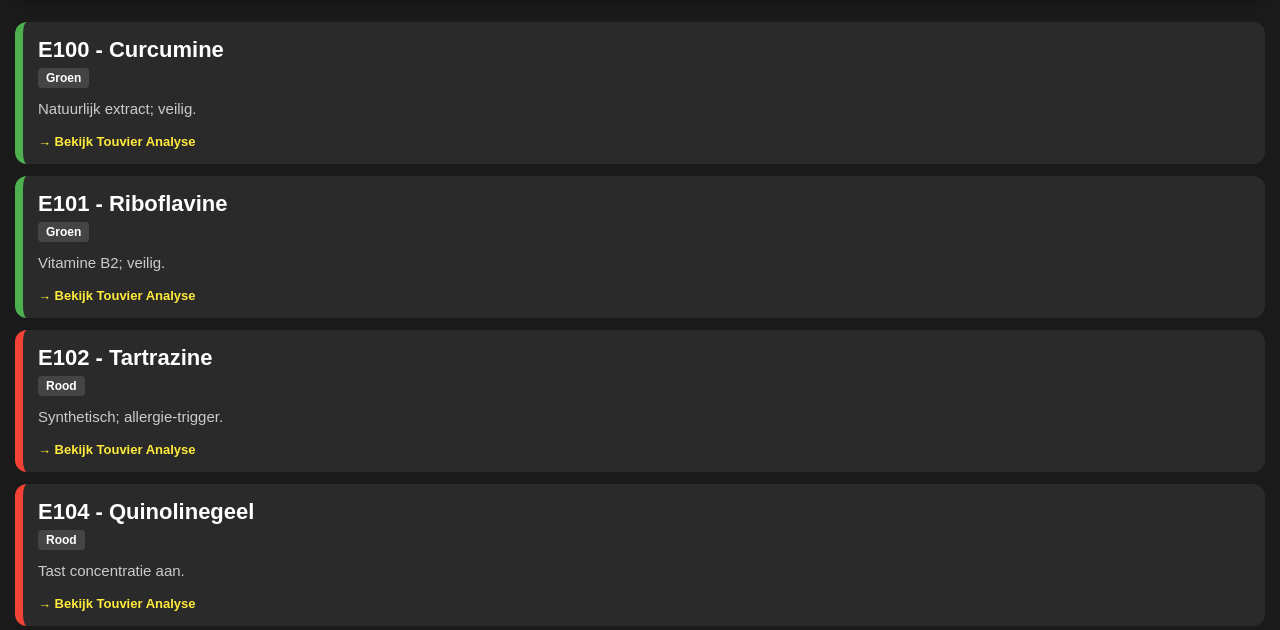
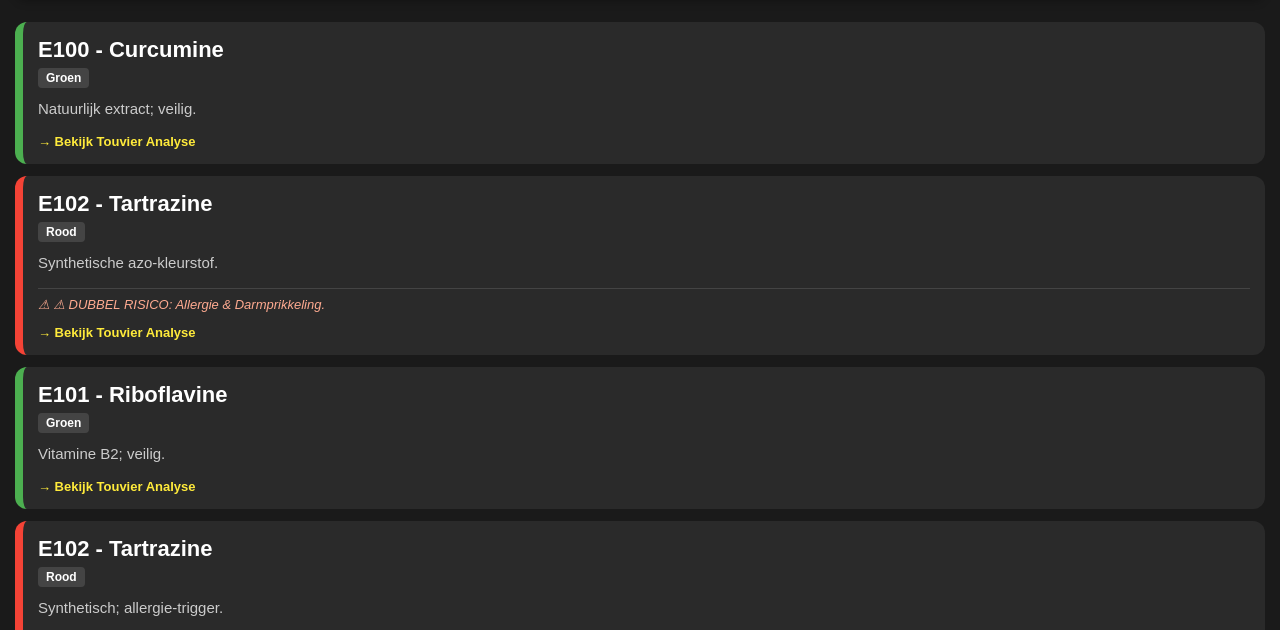
Before and after one commit to RoyWatermans/startpagina-broncode, a plain HTML site: page Startpage/enummers/e-nummers.html in a window 1280 px wide. Shown: the part 157-787 px from the top of the page. Drawn offline with Linux system fonts and the light colour scheme.

Commit message:
Add files via upload

```diff
--- a/Startpage/enummers/data.js
+++ b/Startpage/enummers/data.js
@@ -4,6 +4,14 @@
         desc: "Natuurlijk extract; veilig.",
         longDesc: "Geconcentreerde geelwortel. Geen risico voor darm of vaten."
     },
+
+	{
+        n: "102", name: "Tartrazine", risk: "Rood",
+        desc: "Synthetische azo-kleurstof.",
+        warn: "⚠ DUBBEL RISICO: Allergie & Darmprikkeling.",
+        longDesc: "Deze kleurstof staat bekend om het uitlokken van overgevoeligheidsreacties. Voor iemand met een gevoelige darmwand (na poliepen) is dit een onnodige chemische prikkel die ontstekingsreacties kan bevorderen."
+    },
+
     {
         n: "101", name: "Riboflavine", risk: "Groen",
         desc: "Vitamine B2; veilig.",
@@ -31,8 +39,9 @@
     },
     {
         n: "122", name: "Karmoizijn", risk: "DonkerRood",
-        desc: "Touvier: Potentieel kankerverwekkend.",
-        longDesc: "Synthetische rode kleurstof verboden in diverse landen."
+        desc: "Synthetische rode kleurstof.",
+        warn: "⚠ DUBBEL RISICO: Potentieel kankerverwekkend.",
+        longDesc: "Touvier classificeert dit als een zeer omstreden stof. Het kan celprocessen verstoren, wat kritiek is bij een geschiedenis van poliepvorming (celmutaties)."
     },
     {
         n: "124", name: "Ponceau 4R", risk: "DonkerRood",
@@ -67,8 +76,9 @@
     },
     {
         n: "171", name: "Titaandioxide", risk: "DonkerRood",
-        desc: "VERBODEN: Beschadigt DNA.",
-        longDesc: "Nanodeeltjes kunnen DNA-schade veroorzaken."
+        desc: "Witte kleurstof (nanodeeltjes).",
+        warn: "⚠ DUBBEL RISICO: DNA-schade & Darmwandpenetratie.",
+        longDesc: "Verboden in de EU omdat nanodeeltjes de darmbarrière passeren en DNA-schade kunnen veroorzaken. Dit is een directe bedreiging voor het herstel van de darmwand."
     },
     {
         n: "172", name: "IJzeroxiden", risk: "Geel",
@@ -111,29 +121,35 @@
         warn: "DARM: Mijden bij poliepen!",
         longDesc: "Antibioticum dat de darmflora kan verstoren. Snijd de korst ruim weg."
     },
+	{
+        n: "242", name: "Dimethyldicarbonaat", risk: "Oranje",
+        desc: "Conserveermiddel (koudsterilisatiemiddel) in dranken.",
+        warn: "UPF: Marker voor zwaar bewerkte dranken.",
+        longDesc: "Dit middel wordt toegevoegd tijdens het bottelen om gisten en bacteriën te doden zonder dat de drank verhit hoeft te worden. Hoewel de stof zelf snel afbreekt in minieme hoeveelheden methanol en CO2, classificeert de benchmark van Touvier dit als een puur industrieel procesmiddel. Het is een marker voor Ultra-Processed Food (UPF) en hoort niet thuis in een dieet dat streeft naar onbewerkte, 'schone' producten."
+    },
     {
         n: "249", name: "Kaliumnitriet", risk: "DonkerRood",
         desc: "Conserveermiddel vleeswaren.",
-        warn: "DARM: Link met poliepen/kanker.",
-        longDesc: "NutriNet-Santé studie: Nitrieten verhogen risico op darmkanker aanzienlijk."
+        warn: "⚠ DUBBEL RISICO: Darmkanker & Vaatbelasting!",
+        longDesc: "Het gevaarlijkste nummer voor jouw profiel. Het bevordert de vorming van nitrosaminen (kankerverwekkend na poliepen) en verhoogt de oxidatieve stress in je vaten (risico na TIA)."
     },
     {
         n: "250", name: "Natriumnitriet", risk: "DonkerRood",
-        desc: "Zit in bewerkt vlees.",
-        warn: "DARM: Directe link met poliepen.",
-        longDesc: "Wordt omgezet in kankerverwekkende nitrosaminen in de maag."
+        desc: "Bewerkt vlees (ham, spek, etc.).",
+        warn: "⚠ DUBBEL RISICO: Directe link met poliepen & TIA risico!",
+        longDesc: "Gelijk aan E249. Het blokkeert de gezonde werking van de darmcellen en zorgt voor ontstekingswaarden in het bloed die vaatwand-erosie versnellen."
     },
     {
         n: "251", name: "Natriumnitraat", risk: "DonkerRood",
-        desc: "In kaas en vlees.",
-        warn: "DARM: Wordt in lichaam omgezet in nitriet.",
-        longDesc: "Wordt in de darm omgezet in schadelijk nitriet."
+        desc: "Conserveermiddel in kaas en vlees.",
+        warn: "⚠ DUBBEL RISICO: Wordt in darm nitriet.",
+        longDesc: "Hoewel nitraat op zichzelf minder schadelijk lijkt, zet je lichaam dit om in nitriet. Dit proces is funest voor een darmwand die rust nodig heeft na poliepvorming."
     },
     {
         n: "252", name: "Kaliumnitraat", risk: "DonkerRood",
-        desc: "Salpeter in kaas/vlees.",
-        warn: "DARM: Link met nitrosaminen.",
-        longDesc: "Beschadigt de darmwand en bevordert celmutaties (poliepen/kanker)."
+        desc: "Salpeter in traditionele producten.",
+        warn: "⚠ DUBBEL RISICO: Chemische darmprikkel.",
+        longDesc: "Beschadigt direct de slijmlaag van de darm. De hiermee gepaard gaande ontstekingen zijn een bekende trigger voor zowel nieuwe poliepen als vaatproblemen."
     },
     {
         n: "260", name: "Azijnzuur", risk: "Groen",
@@ -197,21 +213,21 @@
     },
     {
         n: "338", name: "Fosforzuur", risk: "Rood",
-        desc: "Zuurteregelaar in cola.",
-        warn: "VATEN: Versnelt aderverkalking (TIA).",
-        longDesc: "Verhoogt kalkafzetting in vaten; risico bij FH."
+        desc: "Zuurteregelaar in cola en UPF.",
+        warn: "⚠ DUBBEL RISICO: Vaatstijfheid & Kalkafzetting.",
+        longDesc: "Hasenböhler waarschuwt: industriële fosfaten worden 100% opgenomen en 'verkalken' de vaten. Dit is levensgevaarlijk na een TIA en bij FH."
     },
     {
         n: "339", name: "Natriumfosfaat", risk: "Rood",
-        desc: "Beïnvloedt calciumbalans.",
-        warn: "VATEN: Gevaar bij FH!",
-        longDesc: "Synthetische fosfaten die aderverkalking kunnen bevorderen."
+        desc: "Stabilisator in zuivel en sauzen.",
+        warn: "⚠ DUBBEL RISICO: Aderverkalking & Nierbelasting.",
+        longDesc: "Verhoogt de fosfaatspiegel in het bloed direct, wat de binnenwand van de vaten (endotheel) beschadigt. Mijden voor vaatbehoud."
     },
     {
         n: "340", name: "Kaliumfosfaten", risk: "Rood",
-        desc: "Stabilisator.",
-        warn: "VATEN: Extra fosfaatbelasting (FH).",
-        longDesc: "Bevordert vaatstijfheid; mijden bij FH."
+        desc: "Hulpstof in poeders en dranken.",
+        warn: "⚠ DUBBEL RISICO: Versnelt vaatveroudering.",
+        longDesc: "Draagt bij aan de totale fosfaat-overload. In combinatie met de darm-ontsteking van UPF vormt dit een toxische cocktail voor je systeem."
     },
     {
         n: "350", name: "Natriummalaten", risk: "Groen",
@@ -238,14 +254,11 @@
         desc: "Natuurlijk bindmiddel uit roodalgen.",
         longDesc: "Het plantaardige alternatief voor gelatine. Het is rijk aan vezels en volkomen veilig voor de darmen en vaten."
     },
-
-
-
     {
         n: "407", name: "Carrageen", risk: "DonkerRood",
-        desc: "Veroorzaakt darmontsteking.",
-        warn: "DARM: Mijden bij poliepen!",
-        longDesc: "Tast de beschermende slijmlaag van de darm aan."
+        desc: "Verdikker in vla en light-producten.",
+        warn: "⚠ DUBBEL RISICO: 'Wasmiddel' voor de darmwand.",
+        longDesc: "Veroorzaakt zware darmontsteking in lab-tests. Voor iemand met een verleden van poliepen is dit de snelste weg naar nieuwe complicaties."
     },
     {
         n: "410", name: "Johannesbroodpitmeel", risk: "Groen",
@@ -257,26 +270,22 @@
         desc: "Kan gasvorming geven.",
         longDesc: "Vezel die darmklachten kan geven bij gevoeligheid."
     },
-
 	{
         n: "414", name: "Arabische gom", risk: "Groen",
         desc: "Natuurlijke gom van de acaciaboom.",
         longDesc: "Een veilige vezel die vaak in snoep en frisdrank zit. Het kan zelfs fungeren als een prebioticum voor goede darmbacteriën."
     },
-
     {
         n: "415", name: "Xanthaangom", risk: "Geel",
         desc: "Veilig; licht laxerend.",
         longDesc: "Gom geproduceerd door bacteriële fermentatie."
     },
-
 	{
         n: "420", name: "Sorbitol", risk: "Geel",
         desc: "Suikeralcohol (polyool) gebruikt als zoetstof en bevochtiger.",
         warn: "DARM: Kan laxerend werken en krampen geven.",
         longDesc: "Sorbitol wordt slecht opgenomen in de dunne darm en fermenteert in de dikke darm. Dit trekt water aan, wat bij gevoelige darmen kan leiden tot een opgeblazen gevoel, winderigheid en diarree. Touvier adviseert om bij een geschiedenis van darmklachten of poliepen de inname van polyolen te beperken om onnodige prikkeling van de darmwand te voorkomen."
     },
-
     {
         n: "422", name: "Glycerol", risk: "Geel",
         desc: "Suikeralcohol; veilig.",
@@ -290,8 +299,9 @@
     },
     {
         n: "433", name: "Polysorbaat 80", risk: "DonkerRood",
-        desc: "Tast darmbarrière aan.",
-        longDesc: "Lost de slijmlaag van de darmwand op en triggert ontstekingen."
+        desc: "Emulgator in ijs en sauzen.",
+        warn: "⚠ DUBBEL RISICO: Lekkende darm & Bloedonrust.",
+        longDesc: "Lost de beschermende slijmlaag van je darmen op. Hierdoor 'lekken' gifstoffen naar je bloed, wat je vaten direct onder ontstekingsdruk zet."
     },
     {
         n: "440", name: "Pectine", risk: "Groen",
@@ -339,18 +349,24 @@
         longDesc: "Synthetisch alternatief voor gluten; vaak in glutenvrij brood."
     },
     {
-        n: "466", name: "Cellulosegom", risk: "DonkerRood",
-        desc: "Link darmkanker (2024).",
-        warn: "DARM: Schadelijk voor slijmlaag.",
-        longDesc: "Verstoort het microbioom en lokt celmutaties in de darm uit."
+        n: "466", name: "Cellulosegom (CMC)", risk: "DonkerRood",
+        desc: "Veelgebruikte emulgator.",
+        warn: "⚠ DUBBEL RISICO: Touvier 2024: Kankerrisico!",
+        longDesc: "Sterkste link met darmkanker in recente studies. Het verstoort de darmbacteriën zo erg dat celmutaties (poliepen) worden uitgelokt."
+    },
+
+	{
+        n: "468", name: "Vernette natriumcarboxymethylcellulose", risk: "Rood",
+        desc: "Stabilisator en vulstof (gemodificeerde cellulose).",
+        warn: "⚠ DUBBEL RISICO: Darmwand-irritant & UPF-marker.",
+        longDesc: "Chemisch neefje van E466. Touvier (2024) waarschuwt dat gemodificeerde celluloses de beschermende slijmlaag van de darm kunnen verzwakken. Gezien de eerdere SSL en adenoom uitslagen is dit een nummer om strikt te mijden om de darmwand rust te geven."
     },
     {
         n: "471", name: "Mono- en diglyceriden", risk: "DonkerRood",
-        desc: "Emulgator in brood/vetten.",
-        warn: "ALGEMEEN: Verhoogd kankerrisico (Touvier).",
-        longDesc: "Statistisch verband aangetoond met borst- en prostaatkanker."
+        desc: "Emulgator in brood en margarine.",
+        warn: "⚠ DUBBEL RISICO: Algemeen kankerrisico.",
+        longDesc: "Nieuwe data (2024) tonen een statistisch verband met borst- en prostaatkanker. Het is de ultieme marker voor zwaar bewerkt voedsel."
     },
-
 	{
         n: "481", name: "Natriumstearoyllactylaat", risk: "Oranje",
         desc: "Emulgator in industrieel brood en gebak.",
@@ -362,22 +378,16 @@
         desc: "Synthetische emulgator.",
         longDesc: "Vaak gebruikt in gist en droge bakproducten. Kan bij grote hoeveelheden darmklachten veroorzaken door de afbraakproducten in de dikke darm."
     },
-
-
-
     {
         n: "500", name: "Natriumcarbonaten", risk: "Groen",
         desc: "Zout (soda) gebruikt als rijsmiddel.",
         longDesc: "Natriumcarbonaat is een natuurlijk mineraal dat al eeuwenlang veilig wordt gebruikt bij het bakken. Het is volkomen veilig voor zowel de vaten als de darmen. Touvier classificeert dit als een 'onschuldig' additief dat geen negatieve impact heeft op de gezondheid."
     },
-
-
 	{
         n: "503", name: "Ammoniumcarbonaten", risk: "Groen",
         desc: "Rijsmiddel gebruikt in koekjes en gebak.",
         longDesc: "Dit rijsmiddel (ook wel vlugzout genoemd) verdampt tijdens het bakproces vrijwel volledig in de vorm van gas. Er blijven geen schadelijke resten achter in het koekje. Het is een veilig alternatief voor chemische rijsmiddelen en vormt geen risico voor FH of de darmwand."
     },
-
     {
         n: "541", name: "Natriumaluminiumfosfaat", risk: "Rood",
         desc: "Rijsmiddel.",
@@ -426,11 +436,11 @@
         desc: "Natuurlijk glansmiddel (uitscheiding van lakinsecten).",
         longDesc: "Wordt gebruikt om een glanzend laagje te leggen op appels, citroenen en snoepgoed. Het is een natuurlijke hars die veilig is bevonden door Touvier."
     },
-
     {
         n: "950", name: "Acesulfaam-K", risk: "DonkerRood",
-        desc: "Touvier: Kankerverwekkend.",
-        longDesc: "Synthetische zoetstof gelinkt aan tumorgroei."
+        desc: "Synthetische zoetstof.",
+        warn: "⚠ DUBBEL RISICO: Carcinogeen risico.",
+        longDesc: "Touvier vond in de NutriNet-Santé studie een direct verhoogd kankerrisico bij hoge inname van deze stof."
     },
     {
         n: "951", name: "Aspartaam", risk: "DonkerRood",
@@ -456,9 +466,9 @@
     },
     {
         n: "955", name: "Sucralose", risk: "DonkerRood",
-        desc: "Schadelijk voor vaten.",
-        warn: "VATEN: Risico bij FH!",
-        longDesc: "Veroorzaakt schade aan de bloedvaten bij langdurig gebruik."
+        desc: "Zoetstof (Splenda).",
+        warn: "⚠ DUBBEL RISICO: Vaatschade & Darmflora-moord.",
+        longDesc: "Beschadigt de bloedvaten direct (gevaarlijk na TIA) en roeit de goede bacteriën in je darm uit die je juist beschermen tegen poliepen."
     },
     {
         n: "960", name: "Stevia", risk: "Geel",
@@ -473,11 +483,10 @@
     },
     {
         n: "968", name: "Erythritol", risk: "Oranje",
-        desc: "Recent gelinkt aan trombose.",
-        warn: "VATEN: Risico na TIA!",
-        longDesc: "Bevordert de vorming van bloedstolsels bij hoge bloedwaarden."
+        desc: "Natuurlijke zoetstof (vaak in light).",
+        warn: "⚠ DUBBEL RISICO: Trombose-gevaar!",
+        longDesc: "Recent onderzoek (2023) koppelt hoge waarden in het bloed aan een verhoogde kans op bloedstolsels. Zeer riskant na een TIA geschiedenis."
     },
-
 	{
         n: "1100", name: "Amylase", risk: "Groen",
         desc: "Natuurlijk enzym dat zetmeel afbreekt.",
@@ -488,15 +497,11 @@
         desc: "Enzym dat suiker splitst.",
         longDesc: "Vaak te vinden in de vulling van bonbons en chocolade om de binnenkant zacht te houden. Wordt door Touvier als veilig beschouwd; het is een natuurlijke hulpstof."
     },
-
-
-
     {
         n: "1200", name: "Polydextrose", risk: "Oranje",
         desc: "Marker voor ultra-bewerkt.",
         longDesc: "Industriële vulstof voor volume in vetvrije producten."
     },
-
 	{
         n: "1404", name: "Geoxideerd zetmeel", risk: "Geel",
         desc: "Chemisch behandeld zetmeel; verdikker.",
@@ -508,8 +513,6 @@
         warn: "VATEN: Extra fosfaatbelasting (FH/TIA risico).",
         longDesc: "Hasenböhler waarschuwt specifiek voor deze verbinding. Omdat het fosfaatgebonden is, draagt het bij aan de totale fosfaat-inname die aderverkalking versnelt en de vaten stijver maakt."
     },
-
-
     {
         n: "1422", name: "Gemodif. Zetmeel", risk: "Geel",
         desc: "Chemische vuller.",
@@ -521,7 +524,6 @@
         warn: "VATEN: Fosfaatbelasting (FH).",
         longDesc: "Draagt bij aan stijvere vaten door de fosforverbinding."
     },
-
 	{
         n: "1450", name: "Zetmeelnatriumoctenylsuccinaat", risk: "Oranje",
         desc: "Emulgator en stabilisator.",
--- a/Startpage/enummers/e-nummers.html
+++ b/Startpage/enummers/e-nummers.html
@@ -41,15 +41,18 @@
 
 <script src="data.js"></script>
 <script>
-    const resultsDiv = document.getElementById('results');
+ const resultsDiv = document.getElementById('results');
     const searchInput = document.getElementById('searchInput');
 
     function init() {
         if (typeof eNumbers !== 'undefined') {
+            resultsDiv.innerHTML = ''; // Maak leeg voor de zekerheid
             eNumbers.forEach(item => {
                 const card = document.createElement('div');
                 card.className = `card ${item.risk}`;
                 card.setAttribute('data-num', item.n);
+                card.setAttribute('data-name', item.name.toLowerCase()); // Voor de zoekmachine
+
                 card.innerHTML = `
                     <h2>E${item.n} - ${item.name}</h2>
                     <span class="tag">${item.risk}</span>
@@ -61,7 +64,6 @@
                 `;
                 resultsDiv.appendChild(card);
             });
-            // Toon alles bij start (of begin leeg)
             updateSearch();
         }
     }
@@ -69,9 +71,13 @@
     function updateSearch() {
         const val = searchInput.value.toLowerCase();
         const cards = document.querySelectorAll('.card');
+
         cards.forEach(card => {
             const num = card.getAttribute('data-num').toLowerCase();
-            if (val === "" || num.startsWith(val)) {
+            const name = card.getAttribute('data-name');
+
+            // Zoeklogica: match op nummer OF op naam
+            if (val === "" || num.includes(val) || name.includes(val)) {
                 card.classList.add('visible');
             } else {
                 card.classList.remove('visible');
```
